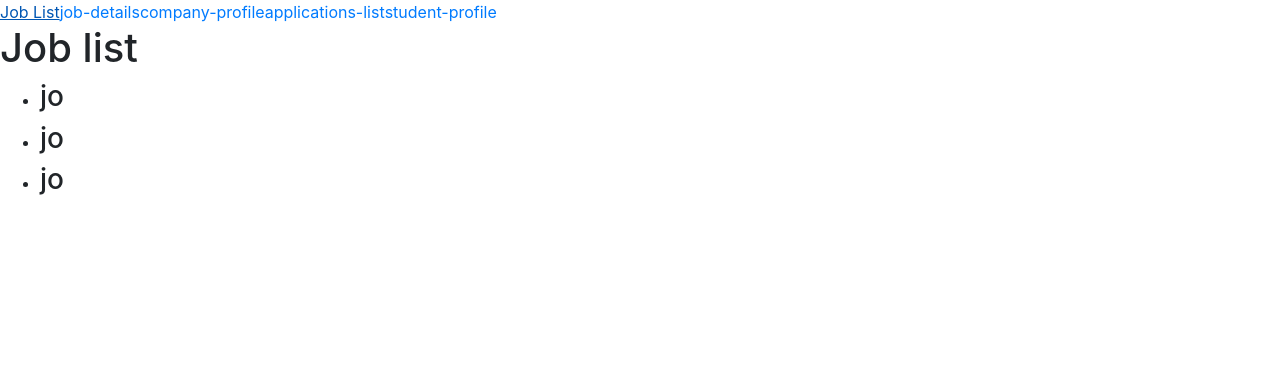
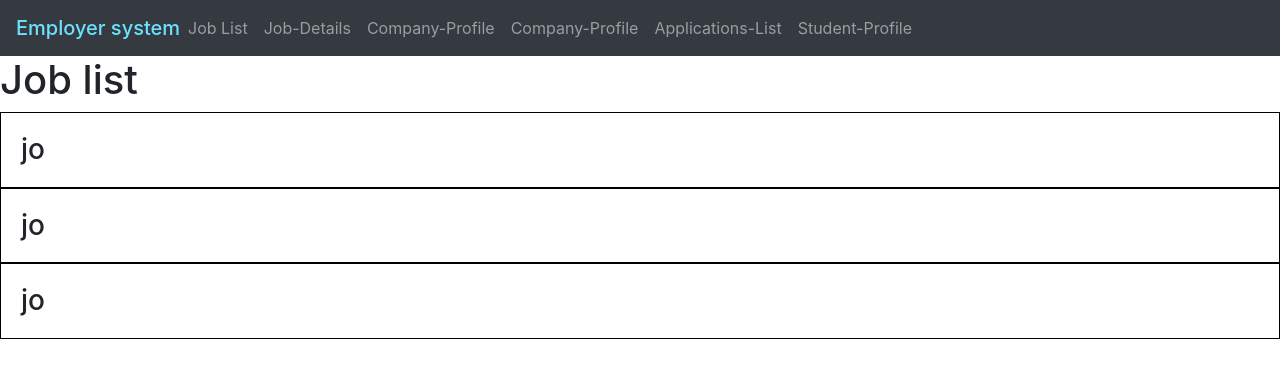
Before and after one commit to ProDigi-Developement/Web-Advanced-Course-Project, a plain HTML site: page index.html in a window 1280 px wide. Drawn offline with nearby package versions, Linux system fonts and the light colour scheme.

Commit message:
Add Navbar and linked the css file

```diff
--- a/index.html
+++ b/index.html
@@ -1,28 +1,62 @@
 <!doctype html>
 <html lang="en">
+
 <head>
   <!-- Required meta tags -->
   <meta charset="utf-8">
   <meta name="viewport" content="width=device-width, initial-scale=1, shrink-to-fit=no">
 
   <!-- Bootstrap CSS -->
-    <link rel="stylesheet" href="https://maxcdn.bootstrapcdn.com/bootstrap/4.0.0/css/bootstrap.min.css" integrity="sha384-Gn5384xqQ1aoWXA+058RXPxPg6fy4IWvTNh0E263XmFcJlSAwiGgFAW/dAiS6JXm" crossorigin="anonymous">
+  <link rel="stylesheet" href="https://maxcdn.bootstrapcdn.com/bootstrap/4.0.0/css/bootstrap.min.css" integrity="sha384-Gn5384xqQ1aoWXA+058RXPxPg6fy4IWvTNh0E263XmFcJlSAwiGgFAW/dAiS6JXm"
+    crossorigin="anonymous">
   <script src="https://unpkg.com/vue"></script>
 
+  <!-- CSS file -->
+  <link rel="stylesheet" href="styles.css">
 
-    <title>Hello, world!</title>
+
+  <title >Employer system</title>
 </head>
+
 <body>
   <div id="app">
 
-      <div class='nav'>
-       <a href="#" v-on:click="setPage('job-list')">Job List</a>
-       <a href="#" v-on:click="setPage('job-details')">job-details</a>
-       <a href="#" v-on:click="setPage('company-profile')">company-profile</a>
-       <a href="#" v-on:click="setPage('applications-list')">applications-list</a>
-       <a href="#" v-on:click="setPage('student-profile')">student-profile</a>
+    <nav class="navbar navbar-expand-lg navbar-dark bg-dark">
+      <p class="navbar-brand" id="nav_title" href="#">Employer system </p>
+      <button class="navbar-toggler" type="button" data-toggle="collapse" data-target="#navbarSupportedContent" aria-controls="navbarSupportedContent"
+        aria-expanded="false" aria-label="Toggle navigation">
+        <span class="navbar-toggler-icon"></span>
+      </button>
+
+      <div class="collapse navbar-collapse" id="navbarSupportedContent">
+        <ul class="navbar-nav mr-auto">
+          <li class="nav-item">
+            <a class="nav-link" href="#" v-on:click="setPage('job-list')">Job List</a>
+          </li>
+          <li class="nav-item">
+            <a class="nav-link" href="#" v-on:click="setPage('job-details')">Job-Details</a>
+          </li>
+
+          <li class="nav-item">
+            <a class="nav-link" href="#" v-on:click="setPage('company-profile')">Company-Profile</a>
+          </li>
+
+          <li class="nav-item">
+            <a class="nav-link" href="#" v-on:click="setPage('company-profile')">Company-Profile</a>
+          </li>
+
+          <li class="nav-item">
+            <a class="nav-link" href="#" v-on:click="setPage('applications-list')">Applications-List</a>
+          </li>
+
+          <li class="nav-item">
+            <a class="nav-link" href="#" v-on:click="setPage('student-profile')">Student-Profile</a>
+          </li>
+
+        </ul>
+
       </div>
-
+    </nav>
     <!--
         Mayank, Arsh
       -->
@@ -51,11 +85,14 @@
         Jen, Mayur
       -->
     <div v-else-if="currentPage === 'company-profile'" class="company-profile">
-        company-profile
+      <h1>Company-Profile</h1>
+
+
+
     </div>
 
     <!-- Mayank, Arsh -->
-      <lc-applicant-list v-else-if="currentPage === 'applications-list'" ></lc-applicant-list>
+    <lc-applicant-list v-else-if="currentPage === 'applications-list'"></lc-applicant-list>
 
     <!--
         Vishnu, Kevin, Denis
@@ -71,8 +108,12 @@
   <!-- Optional JavaScript -->
   <!-- jQuery first, then Popper.js, then Bootstrap JS -->
   <script src="./index.js"></script>
-    <script src="https://code.jquery.com/jquery-3.2.1.slim.min.js" integrity="sha384-KJ3o2DKtIkvYIK3UENzmM7KCkRr/rE9/Qpg6aAZGJwFDMVNA/GpGFF93hXpG5KkN" crossorigin="anonymous"></script>
-    <script src="https://cdnjs.cloudflare.com/ajax/libs/popper.js/1.12.9/umd/popper.min.js" integrity="sha384-ApNbgh9B+Y1QKtv3Rn7W3mgPxhU9K/ScQsAP7hUibX39j7fakFPskvXusvfa0b4Q" crossorigin="anonymous"></script>
-    <script src="https://maxcdn.bootstrapcdn.com/bootstrap/4.0.0/js/bootstrap.min.js" integrity="sha384-JZR6Spejh4U02d8jOt6vLEHfe/JQGiRRSQQxSfFWpi1MquVdAyjUar5+76PVCmYl" crossorigin="anonymous"></script>
+  <script src="https://code.jquery.com/jquery-3.2.1.slim.min.js" integrity="sha384-KJ3o2DKtIkvYIK3UENzmM7KCkRr/rE9/Qpg6aAZGJwFDMVNA/GpGFF93hXpG5KkN"
+    crossorigin="anonymous"></script>
+  <script src="https://cdnjs.cloudflare.com/ajax/libs/popper.js/1.12.9/umd/popper.min.js" integrity="sha384-ApNbgh9B+Y1QKtv3Rn7W3mgPxhU9K/ScQsAP7hUibX39j7fakFPskvXusvfa0b4Q"
+    crossorigin="anonymous"></script>
+  <script src="https://maxcdn.bootstrapcdn.com/bootstrap/4.0.0/js/bootstrap.min.js" integrity="sha384-JZR6Spejh4U02d8jOt6vLEHfe/JQGiRRSQQxSfFWpi1MquVdAyjUar5+76PVCmYl"
+    crossorigin="anonymous"></script>
 </body>
+
 </html>
--- a/styles.css
+++ b/styles.css
@@ -13,3 +13,10 @@ ul li.job {
 ul li.job h3 {
   margin: 0;
 }
+
+#nav_title{
+  color:#6ce2ff;
+  font-size: 20px;
+  font-weight: 500;
+  margin: 0;
+}
```
Lines whose indentation alone changed are shown as unchanged.
